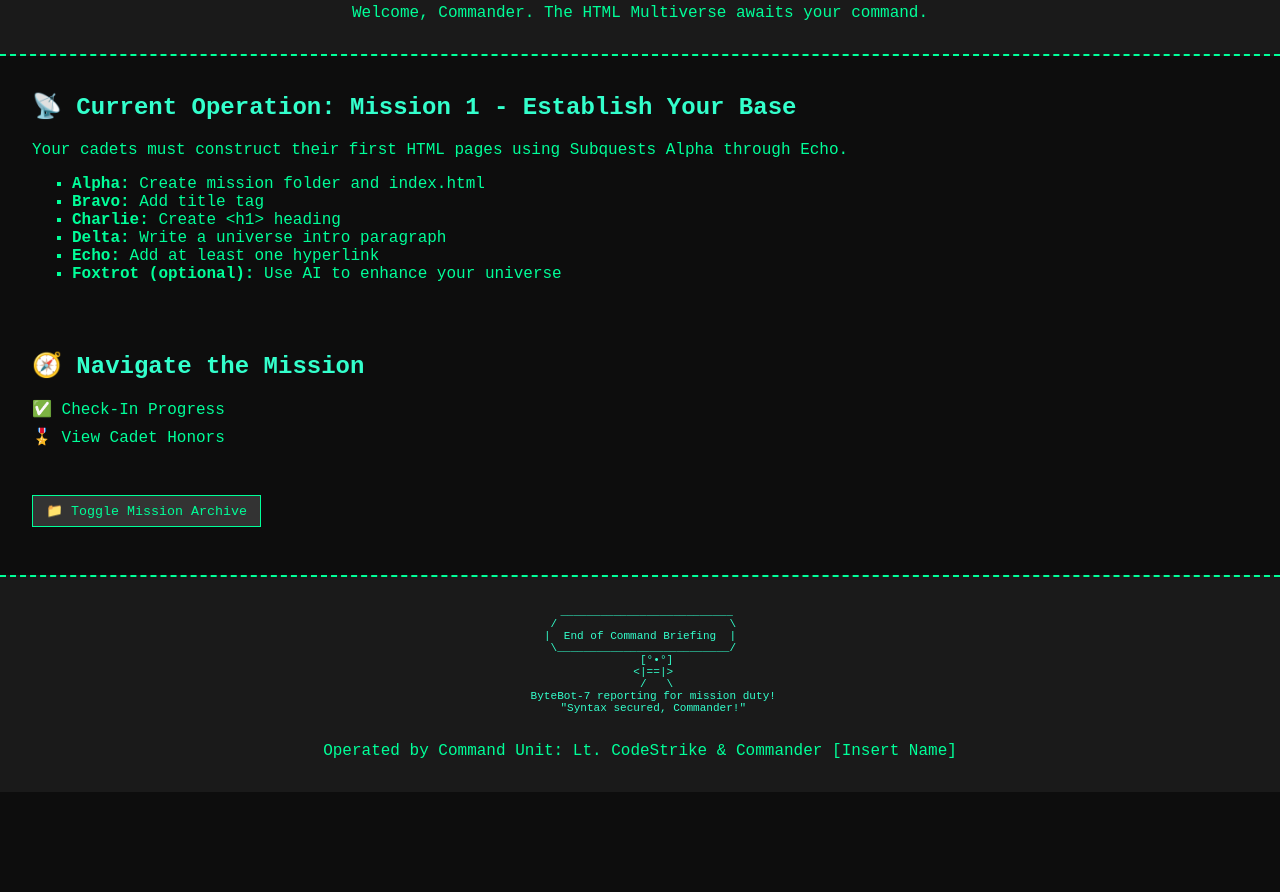
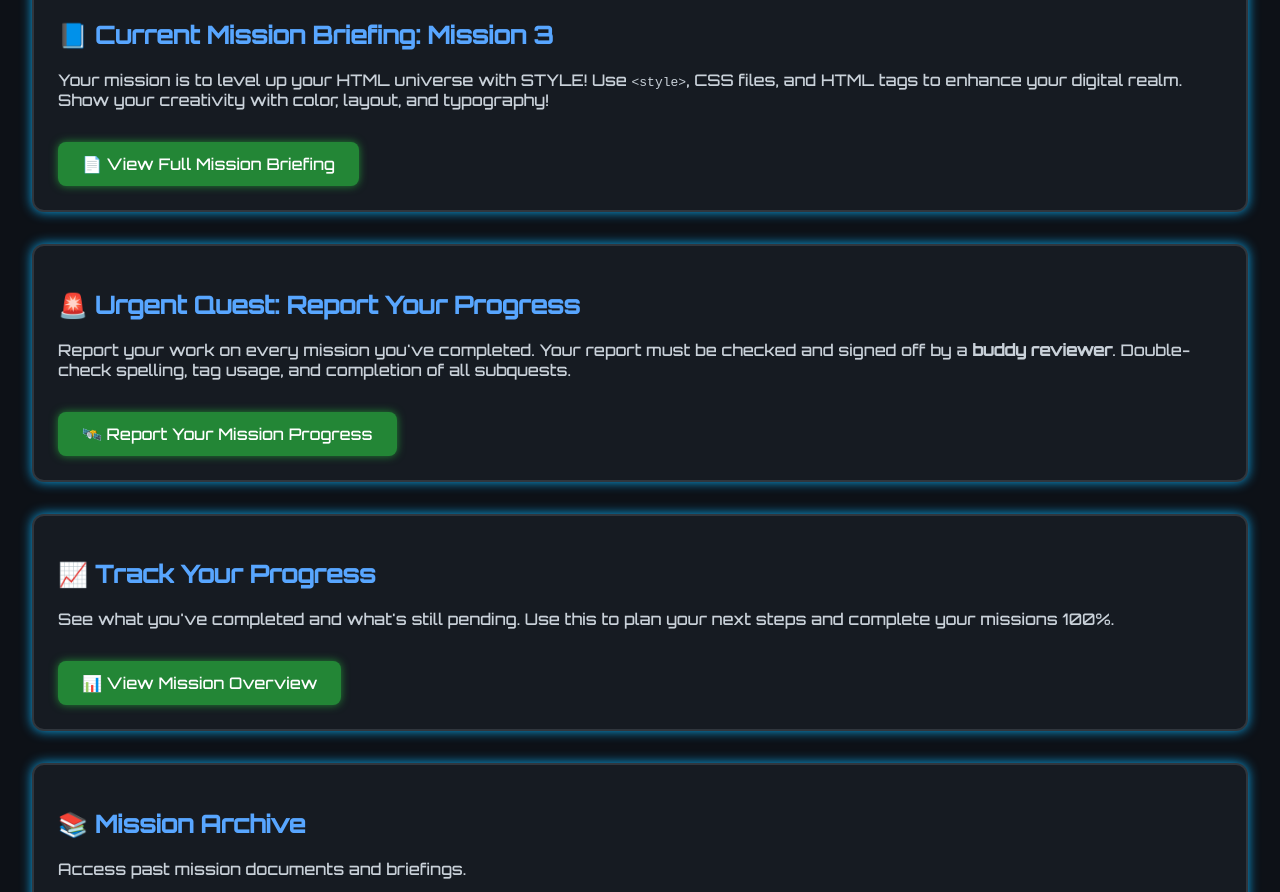
Before and after one commit to DDR-arturs/mission_hq, a plain HTML site: page index.html in a window 1280 px wide. Shown: the part 141-1033 px from the top of the page. Before the commit the page ends 933 px from the top, so only its background shows below. Drawn offline with Linux system fonts and the light colour scheme.

Commit message:
new index.html

```diff
--- a/index.html
+++ b/index.html
@@ -1,131 +1,72 @@
 <!DOCTYPE html>
 <html lang="en">
 <head>
-  <meta charset="UTF-8" />
-  <meta name="viewport" content="width=device-width, initial-scale=1.0" />
-  <title>Mission Control HQ</title>
+  <meta charset="UTF-8">
+  <meta name="viewport" content="width=device-width, initial-scale=1.0">
+  <title>Mission HQ</title>
+  <link href="https://fonts.googleapis.com/css2?family=Orbitron:wght@500&display=swap" rel="stylesheet">
   <style>
     body {
-      background-color: #0d0d0d;
-      color: #00ff99;
-      font-family: 'Courier New', Courier, monospace;
+      background-color: #0d1117;
+      color: #c9d1d9;
+      font-family: 'Orbitron', sans-serif;
       margin: 0;
-      padding: 0;
+      padding: 2rem;
     }
-    header, footer {
-      background-color: #1a1a1a;
-      padding: 1em;
-      text-align: center;
-      border-bottom: 2px dashed #00ff99;
+    h1, h2 {
+      color: #58a6ff;
     }
-    footer {
-      border-top: 2px dashed #00ff99;
-      border-bottom: none;
-      margin-top: 2em;
+    .section {
+      background: #161b22;
+      border: 2px solid #30363d;
+      border-radius: 12px;
+      padding: 1.5rem;
+      margin-bottom: 2rem;
+      box-shadow: 0 0 12px #0ea5e9;
     }
-    h1, h2, h3 {
-      color: #33ffcc;
+    .btn {
+      display: inline-block;
+      background-color: #238636;
+      color: white;
+      padding: 0.75rem 1.5rem;
+      border: none;
+      border-radius: 8px;
+      text-decoration: none;
+      font-size: 1rem;
+      margin-top: 1rem;
+      box-shadow: 0 0 8px #238636;
     }
-    ul {
-      list-style-type: square;
-    }
-    nav ul {
-      list-style-type: none;
-      padding: 0;
-    }
-    nav ul li {
-      margin: 0.5em 0;
-    }
-    nav a {
-      color: #00ff99;
-      text-decoration: none;
-    }
-    nav a:hover {
-      text-decoration: underline;
-    }
-    button {
-      background-color: #333;
-      border: 1px solid #00ff99;
-      color: #00ff99;
-      padding: 0.5em 1em;
-      cursor: pointer;
-      font-family: inherit;
-    }
-    button:hover {
-      background-color: #00ff99;
-      color: #0d0d0d;
-    }
-    section {
-      padding: 1em 2em;
-    }
-    .mascot {
-      font-size: 0.85em;
-      margin-top: 1em;
-      color: #33ffcc;
+    .btn:hover {
+      background-color: #2ea043;
     }
   </style>
-  <script>
-    function toggleArchive() {
-      const archive = document.getElementById('mission-archive');
-      archive.style.display = archive.style.display === 'none' ? 'block' : 'none';
-    }
-  </script>
 </head>
 <body>
+  <h1>🎖️ Cadet Mission HQ</h1>
 
-  <header>
-    <h1><em>DDR_datorika</em></h1>
-    <h2>🪖 Mission Control HQ</h2>
-    <p>Welcome, Commander. The HTML Multiverse awaits your command.</p>
-  </header>
+  <div class="section">
+    <h2>📘 Current Mission Briefing: Mission 3</h2>
+    <p>Your mission is to level up your HTML universe with STYLE! Use <code>&lt;style&gt;</code>, CSS files, and HTML tags to enhance your digital realm. Show your creativity with color, layout, and typography!</p>
+    <a class="btn" href="missions/Mission_3_Briefing.docx" target="_blank">📄 View Full Mission Briefing</a>
+  </div>
 
-  <section id="briefing">
-    <h2>📡 Current Operation: Mission 1 - Establish Your Base</h2>
-    <p>Your cadets must construct their first HTML pages using Subquests Alpha through Echo.</p>
-    <ul>
-      <li><strong>Alpha:</strong> Create mission folder and index.html</li>
-      <li><strong>Bravo:</strong> Add title tag</li>
-      <li><strong>Charlie:</strong> Create &lt;h1&gt; heading</li>
-      <li><strong>Delta:</strong> Write a universe intro paragraph</li>
-      <li><strong>Echo:</strong> Add at least one hyperlink</li>
-      <li><strong>Foxtrot (optional):</strong> Use AI to enhance your universe</li>
-    </ul>
-  </section>
+  <div class="section">
+    <h2>🚨 Urgent Quest: Report Your Progress</h2>
+    <p>Report your work on every mission you've completed. Your report must be checked and signed off by a <strong>buddy reviewer</strong>. Double-check spelling, tag usage, and completion of all subquests.</p>
+    <a class="btn" href="https://script.google.com/macros/s/AKfycby2KeFupeoToWivbdtQfkvP99Hk1P3DDPhXyFJmQBFjqAM7Smb2_da97ekgEqSqYaEn/exec" target="_blank">🛰️ Report Your Mission Progress</a>
+  </div>
 
-  <section id="navigation">
-    <h2>🧭 Navigate the Mission</h2>
-    <nav>
-      <ul>
-        <li><a href="check-in.html">✅ Check-In Progress</a></li>
-        <li><a href="badges.html">🎖️ View Cadet Honors</a></li>
-      </ul>
-    </nav>
-  </section>
+  <div class="section">
+    <h2>📈 Track Your Progress</h2>
+    <p>See what you've completed and what's still pending. Use this to plan your next steps and complete your missions 100%.</p>
+    <a class="btn" href="https://ddr-arturs.github.io/mission_hq/mission_hq_overview.html" target="_blank">📊 View Mission Overview</a>
+  </div>
 
-  <section id="archive">
-    <button onclick="toggleArchive()">📁 Toggle Mission Archive</button>
-    <div id="mission-archive" style="display:none; margin-top: 1em;">
-      <h3>🗂️ Mission Archive</h3>
-      <p><strong>Mission 1 - Establish Your Base</strong><br/>
-      Objective: Build your initial universe HTML page with title, heading, paragraph, and a hyperlink. Use AI assistance if desired.</p>
-    </div>
-  </section>
+  <div class="section">
+    <h2>📚 Mission Archive</h2>
+    <p>Access past mission documents and briefings.</p>
+    <a class="btn" href="missions/" target="_blank">🗂️ Browse Mission Archive</a>
+  </div>
 
-  <footer>
-    <div class="mascot">
-      <pre>
-  __________________________
- /                          \
-|  End of Command Briefing  |
- \__________________________/
-     [°•°]
-    <|==|>
-     /   \
-    ByteBot-7 reporting for mission duty!
-    "Syntax secured, Commander!"
-      </pre>
-    </div>
-    <p>Operated by Command Unit: Lt. CodeStrike & Commander [Insert Name]</p>
-  </footer>
 </body>
 </html>
```
